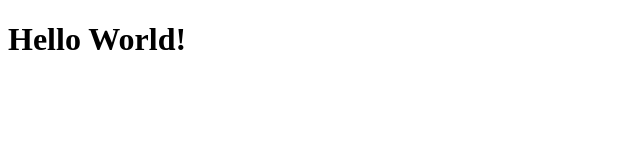
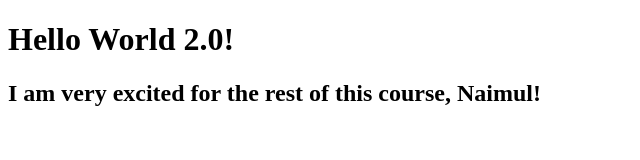
Before and after one commit to linds-chris/linds-chris.github.io, a plain HTML site: page index.html in a window 1280 px wide. Shown: the whole page, without its empty margins (0-640 px from the left). Drawn offline with Linux system fonts and the light colour scheme.

Commit message:
Update index.html

```diff
--- a/index.html
+++ b/index.html
@@ -1,4 +1,5 @@
 <!DOCTYPE html> <html>
 <body>
-<h1>Hello World!</h1>
+<h1>Hello World 2.0!</h1>
+<h2> I am very excited for the rest of this course, Naimul!</h2>
 </body> </html>
```
